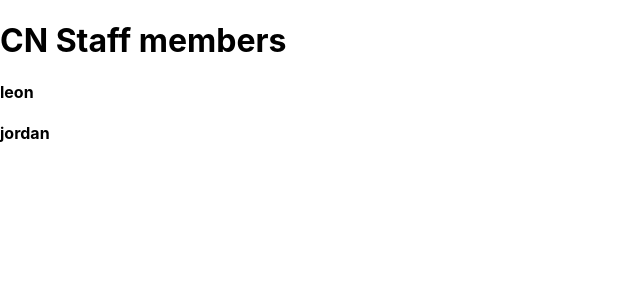
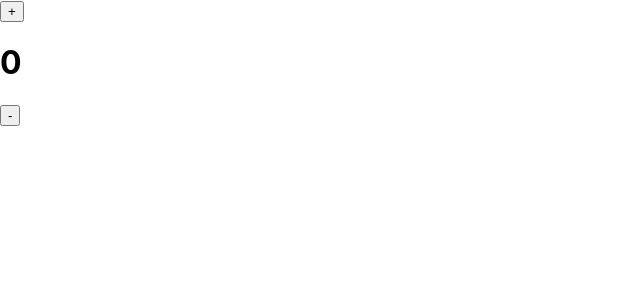
Before and after one commit to benmaudslay/m28-demo, a React (Create React App) app: page / in a window 1280 px wide. Shown: the top 300 px of the page, without its empty margins (0-640 px from the left). Built offline with nearby package versions, Linux system fonts and the light colour scheme.

Commit message:
simple counter

```diff
--- a/src/App.jsx
+++ b/src/App.jsx
@@ -1,23 +1,29 @@
 import { useState } from "react"
 
 const App = () => {
-    const [persons, setPersons] = useState([{name: "leon"},{name: "jordan"}])
+    const [count, setCount] = useState(0)
 
-    const handleClick = (name) => {
-        console.log("Hello " + name)
+    const handleClickUp = () => {
+        setCount(count + 1)
+    }
+
+    const handleClickDown = () => {
+        setCount(count - 1)
     }
 
     return (
         <div>
-            <h1>CN Staff members</h1>
-            <Person name={persons[0].name} click={handleClick} />
-            <Person name={persons[1].name} click={handleClick} />
+            <Button handleClick={handleClickUp} value="+">+</Button>
+            <h1>{count}</h1>
+            <Button handleClick={handleClickDown} value="-">-</Button>
+            {/* <button onClick={handleClickUp}>+</button>
+            <button onClick={handleClickDown}>-</button> */}
         </div>
     )
 }
 
-const Person = (props) => {
-    return <h4 onClick={() => props.click(props.name)}>{props.name}</h4>
+const Button = (props) => {
+    return <button onClick={props.handleClick}>{props.value}</button>
 }
 
 export default App
```
